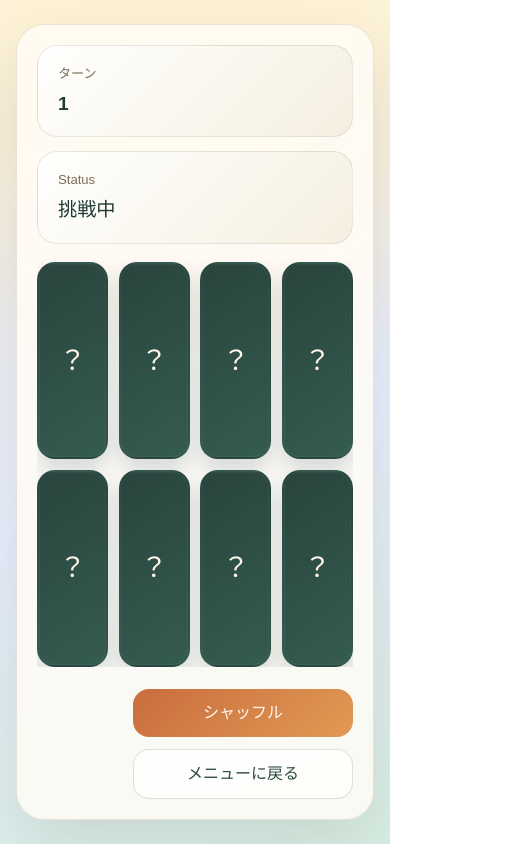
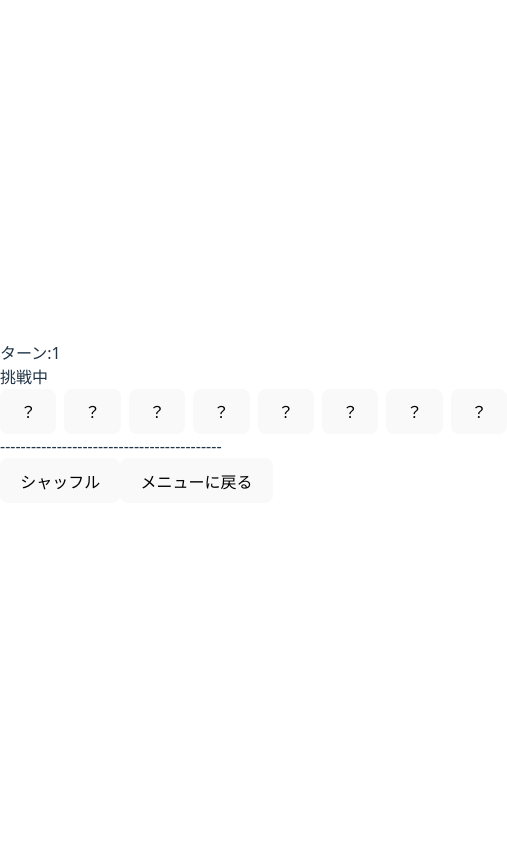
Before and after one commit to Ryoran-ran/React-Ts-Merancholy, a React (Vite) app in the folder melancholy/: page /play in a window 390 px wide. Shown: the whole page, 507 px wide, since content can reach past the window. Built offline with nearby package versions, Linux system fonts and the light colour scheme.

Commit message:
Revert "2026-03-14_ゲームの見た目を整形"

```diff
--- a/melancholy/src/components/Card.tsx
+++ b/melancholy/src/components/Card.tsx
@@ -7,14 +7,8 @@ type CardProps = {
 }
 
 function Card({ card , onClick }: CardProps) {
-  const cardStateClass = card.isMatched
-    ? "card-button is-matched"
-    : card.isFlipped
-      ? "card-button is-flipped"
-      : "card-button"
-
   return (
-    <button className={cardStateClass} onClick={onClick}>
+    <button onClick={onClick}>
       {card.isFlipped || card.isMatched ? card.value : texts.card.cardBackSide}
     </button>
   )
--- a/melancholy/src/components/GamePlay.tsx
+++ b/melancholy/src/components/GamePlay.tsx
@@ -1,5 +1,4 @@
 import { useEffect, useState } from "react"
-import type { CSSProperties } from "react"
 import Card from "./Card"
 import { createCards ,clearCheck ,turnPrev } from "../utils/createCards"
 import message from "../message/ja.json"
@@ -75,51 +74,19 @@ function AppGamePlay() {
 
   }, [cards])
 
-  const totalCards = cards.length
-  const preferredColumns = Math.min(8, Math.max(2, Math.ceil(Math.sqrt(totalCards * 1.4))))
-  const gridColumns = preferredColumns % 2 === 0
-    ? preferredColumns
-    : Math.min(8, preferredColumns + 1)
-  const gridRows = Math.ceil(totalCards / gridColumns)
-  const gridGap = totalCards >= 30 ? "0.4rem" : totalCards >= 20 ? "0.5rem" : "0.65rem"
-  const cardScale = Math.min(1, 12 / Math.max(gridColumns, gridRows))
-  const cardFontSize = `${(1.02 + cardScale * 0.7).toFixed(2)}rem`
-  const cardPadding = `${(0.2 + cardScale * 0.22).toFixed(2)}rem`
-  const cardRadius = `${Math.round(10 + cardScale * 8)}px`
-  const boardStyle = {
-    "--card-columns": gridColumns,
-    "--card-rows": gridRows,
-    "--card-gap": gridGap,
-    "--card-font-size": cardFontSize,
-    "--card-padding": cardPadding,
-    "--card-radius": cardRadius,
-  } as CSSProperties
+  return (
+    <>
+      <div>{message.play.turn}:{turn}</div>
+      <div>{isClear ? message.play.gameClear: message.play.gamePlay}</div>
 
-  return (
-    <main className="screen">
-      <section className="panel play-panel">
-        <div className="play-header">
-          <div className="status-card">
-            <span className="status-label">{message.play.turn}</span>
-            <strong className="status-value">{turn}</strong>
-          </div>
-          <div className="status-card">
-            <span className="status-label">{message.play.gameStatus}</span>
-            <strong className="status-value">{isClear ? message.play.gameClear : message.play.gamePlay}</strong>
-          </div>
-        </div>
-
-        {/* カード */}
-        <div className="card-grid" style={boardStyle}>
+      <div className="card-grid">
         {cards.map((card) => (
           <Card key={card.id} card={card} onClick={() => handleCardClick(card.id)} />
         ))}
       </div>
-
-        <div className="action-row">
+      <div>-------------------------------------------</div>
       {/* シャッフルボタン */}
       <button
-            className="secondary-button"
         type="button"
         onClick={
           () =>{
@@ -135,9 +102,7 @@ function AppGamePlay() {
       </button>
 
       {/* メニューに戻るボタン */}
-          <button
-            className="ghost-button"
-            onClick={
+      <button onClick={
         () =>
         navigate('/', {
             state: {
@@ -146,13 +111,12 @@ function AppGamePlay() {
                 duplicateMultiplier,
             },
         })
-            }
-          >
+      }>
         {message.play.backMenu}
       </button>
-        </div>
-      </section>
-    </main>
+
+
+    </>
   )
 }
 
--- a/melancholy/src/index.css
+++ b/melancholy/src/index.css
@@ -1,282 +1,74 @@
 :root {
-  font-family: "Hiragino Sans", "Yu Gothic", sans-serif;
+  font-family: system-ui, Avenir, Helvetica, Arial, sans-serif;
   line-height: 1.5;
   font-weight: 400;
-  color: #1f2937;
-  background:
-    radial-gradient(circle at top, #fff4d6 0, #fff4d6 18%, transparent 45%),
-    linear-gradient(160deg, #f7efe5 0%, #e8f0ff 55%, #d8efe4 100%);
+
+  color-scheme: light dark;
+  color: rgba(255, 255, 255, 0.87);
+  background-color: #242424;
+
   font-synthesis: none;
   text-rendering: optimizeLegibility;
   -webkit-font-smoothing: antialiased;
   -moz-osx-font-smoothing: grayscale;
 }
 
-* {
-  box-sizing: border-box;
+a {
+  font-weight: 500;
+  color: #646cff;
+  text-decoration: inherit;
+}
+a:hover {
+  color: #535bf2;
 }
 
 body {
   margin: 0;
+  display: flex;
+  place-items: center;
   min-width: 320px;
   min-height: 100vh;
-  overflow: hidden;
 }
 
-#root {
-  min-height: 100vh;
-  min-height: 100dvh;
-}
-
-button,
-input {
-  font: inherit;
+h1 {
+  font-size: 3.2em;
+  line-height: 1.1;
 }
 
 button {
-  border: 0;
+  border-radius: 8px;
+  border: 1px solid transparent;
+  padding: 0.6em 1.2em;
+  font-size: 1em;
+  font-weight: 500;
+  font-family: inherit;
+  background-color: #1a1a1a;
   cursor: pointer;
-  transition: transform 0.16s ease, box-shadow 0.16s ease, opacity 0.16s ease;
+  transition: border-color 0.25s;
+}
+button:hover {
+  border-color: #646cff;
+}
+button:focus,
+button:focus-visible {
+  outline: 4px auto -webkit-focus-ring-color;
 }
 
-button:hover {
-  transform: translateY(-1px);
-}
-
-button:focus,
-button:focus-visible,
-input:focus,
-input:focus-visible {
-  outline: 3px solid rgba(28, 94, 84, 0.25);
-  outline-offset: 2px;
-}
-
-.screen {
-  min-height: 100vh;
-  min-height: 100dvh;
-  display: grid;
-  place-items: center;
-  padding: 24px;
-  overflow: hidden;
-}
-
-.panel {
-  width: min(100%, 1080px);
-  max-height: calc(100dvh - 48px);
-  background: rgba(255, 252, 246, 0.84);
-  border: 1px solid rgba(143, 110, 72, 0.18);
-  border-radius: 28px;
-  box-shadow: 0 24px 70px rgba(71, 57, 39, 0.14);
-  backdrop-filter: blur(8px);
-}
-
-.menu-panel {
-  width: min(100%, 560px);
-  padding: 36px 32px;
-}
-
-.play-panel {
-  height: min(100%, calc(100dvh - 48px));
-  padding: 28px;
-  display: grid;
-  grid-template-rows: auto minmax(0, 1fr) auto;
-  gap: 18px;
-  overflow: hidden;
-}
-
-.eyebrow {
-  margin: 0 0 6px;
-  color: #8a5a2b;
-  font-size: 0.82rem;
-  letter-spacing: 0.14em;
-  text-transform: uppercase;
-}
-
-.screen-title {
-  margin: 0;
-  font-size: clamp(2.2rem, 5vw, 3.8rem);
-  line-height: 1;
-  color: #1f3a34;
-}
-
-.screen-description {
-  margin: 14px 0 0;
-  color: #52606d;
-}
-
-.menu-form {
-  display: grid;
-  gap: 18px;
-  margin: 28px 0 24px;
-}
-
-.field {
-  display: grid;
-  gap: 8px;
-}
-
-.field-label {
-  font-weight: 700;
-  color: #274640;
-}
-
-.number-input {
-  width: 100%;
-  padding: 14px 16px;
-  border: 1px solid rgba(93, 113, 126, 0.24);
-  border-radius: 16px;
-  background: rgba(255, 255, 255, 0.88);
-  color: #1f2937;
-}
-
-.primary-button,
-.secondary-button,
-.ghost-button {
-  padding: 14px 18px;
-  border-radius: 16px;
-  font-weight: 700;
-}
-
-.primary-button {
-  width: 100%;
-  background: linear-gradient(135deg, #1f7a6d, #2e9f84);
-  color: #fffdf7;
-  box-shadow: 0 14px 28px rgba(31, 122, 109, 0.24);
-}
-
-.secondary-button {
-  background: linear-gradient(135deg, #c96d3d, #e19a54);
-  color: #fffaf3;
-}
-
-.ghost-button {
-  background: rgba(255, 255, 255, 0.72);
-  color: #2d4b44;
-  border: 1px solid rgba(76, 112, 103, 0.2);
-}
-
-.play-header {
-  display: grid;
-  grid-template-columns: repeat(2, minmax(0, 1fr));
-  gap: 14px;
-}
-
-.status-card {
-  padding: 18px 20px;
-  border-radius: 20px;
-  background: linear-gradient(135deg, rgba(255, 255, 255, 0.92), rgba(244, 238, 223, 0.92));
-  border: 1px solid rgba(123, 121, 95, 0.16);
-}
-
-.status-label {
-  display: block;
-  font-size: 0.82rem;
-  color: #7b6e57;
-  margin-bottom: 6px;
-}
-
-.status-value {
-  font-size: clamp(1.2rem, 2.6vw, 1.8rem);
-  color: #1f3a34;
+@media (prefers-color-scheme: light) {
+  :root {
+    color: #213547;
+    background-color: #ffffff;
+  }
+  a:hover {
+    color: #747bff;
+  }
+  button {
+    background-color: #f9f9f9;
+  }
 }
 
 .card-grid {
-  --card-columns: 8;
-  --card-rows: 2;
-  --card-gap: 0.65rem;
-  --card-font-size: 1.35rem;
-  --card-padding: 0.35rem;
-  --card-radius: 16px;
   display: grid;
-  grid-template-columns: repeat(var(--card-columns), minmax(0, 1fr));
-  grid-template-rows: repeat(var(--card-rows), minmax(0, 1fr));
-  gap: var(--card-gap);
-  align-content: stretch;
-  min-height: 0;
-  overflow: hidden;
+  grid-template-columns: repeat(8, 1fr);
+  gap: 8px;
 }
-
-.card-button {
-  width: 100%;
-  height: 100%;
-  min-height: 0;
-  padding: var(--card-padding);
-  border: 2px solid transparent;
-  border-radius: var(--card-radius);
-  background: linear-gradient(145deg, #29443d, #355c50);
-  color: #fff6e9;
-  font-size: clamp(1rem, var(--card-font-size), 1.7rem);
-  line-height: 1.1;
-  box-shadow:
-    inset 0 0 0 1px rgba(255, 255, 255, 0.04),
-    0 10px 20px rgba(41, 68, 61, 0.18);
-  outline: none;
-}
-
-.card-button.is-flipped {
-  background: linear-gradient(145deg, #fff8ed, #f0ddc2);
-  color: #3f3528;
-  box-shadow:
-    inset 0 0 0 2px rgba(180, 195, 190, 0.95),
-    0 10px 20px rgba(41, 68, 61, 0.12);
-}
-
-.card-button.is-matched {
-  background: linear-gradient(145deg, #c9f0d8, #8dd3ab);
-  color: #123227;
-  box-shadow:
-    inset 0 0 0 2px rgba(229, 247, 236, 0.95),
-    0 10px 20px rgba(41, 68, 61, 0.12);
-}
-
-.card-button:focus,
-.card-button:focus-visible {
-  outline: none;
-  box-shadow:
-    inset 0 0 0 3px rgba(255, 248, 237, 0.95),
-    0 10px 20px rgba(41, 68, 61, 0.18);
-}
-
-.action-row {
-  display: flex;
-  flex-wrap: wrap;
-  gap: 12px;
-  justify-content: flex-end;
-  align-items: center;
-  padding-top: 4px;
-}
-
-.action-row > button {
-  min-width: 160px;
-  max-width: 220px;
-  padding: 12px 16px;
-}
-
-@media (max-width: 900px) {
-  .play-panel {
-    padding: 22px;
-  }
-}
-
-@media (max-width: 640px) {
-  .screen {
-    padding: 16px;
-  }
-
-  .menu-panel,
-  .play-panel {
-    padding: 20px;
-  }
-
-  .play-header {
-    grid-template-columns: 1fr;
-  }
-
-  .card-grid {
-    --card-gap: 0.4rem;
-  }
-
-  .action-row > button {
-    width: 100%;
-  }
-}
--- a/melancholy/src/message/ja.json
+++ b/melancholy/src/message/ja.json
@@ -1,8 +1,6 @@
 {
     "title":{
         "titleMain":"神経衰弱"
-        ,"titleSub":"Memory Game"
-        ,"gameRule":"ルールを決めて、プレイ画面へ進みます。"
         ,"gameStart":"ゲームスタート！"
         ,"cardCount":"カード枚数"
         ,"pairCount":"ペアの組"
@@ -15,7 +13,6 @@
         ,"gameClear":"クリア！！"
         ,"gamePlay":"挑戦中"
         ,"backMenu":"メニューに戻る"
-        ,"gameStatus":"Status"
     }
 
     ,"card":{
```
Also changed, not shown: melancholy/src/components/GameMenu.tsx (+14 -28 lines). Lines whose indentation alone changed are shown as unchanged.
